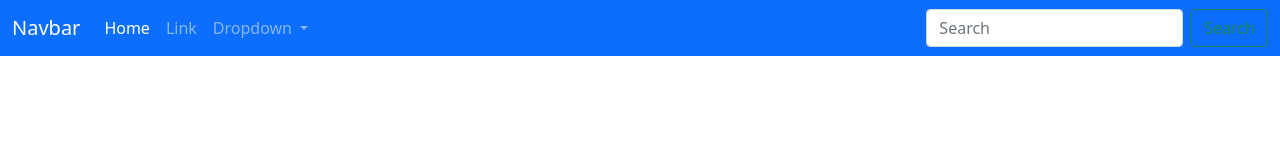
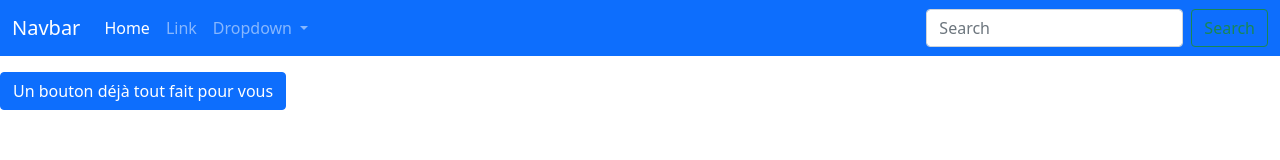
Before and after one commit to MajdaEB/coding_school_17_bootstrap, a website: page index.html in a window 1280 px wide. Drawn offline with nearby package versions, Linux system fonts and the light colour scheme.

Commit message:
bouton ok

```diff
--- a/index.html
+++ b/index.html
@@ -41,7 +41,7 @@
         </div>
       </nav>
 
-
+      <button type="button" class="btn btn-primary mt-3">Un bouton déjà tout fait pour vous</button>
 </body>
 </html>
 <link rel="stylesheet" href="./node_modules/bootstrap/dist/css/bootstrap.min.css">
```
